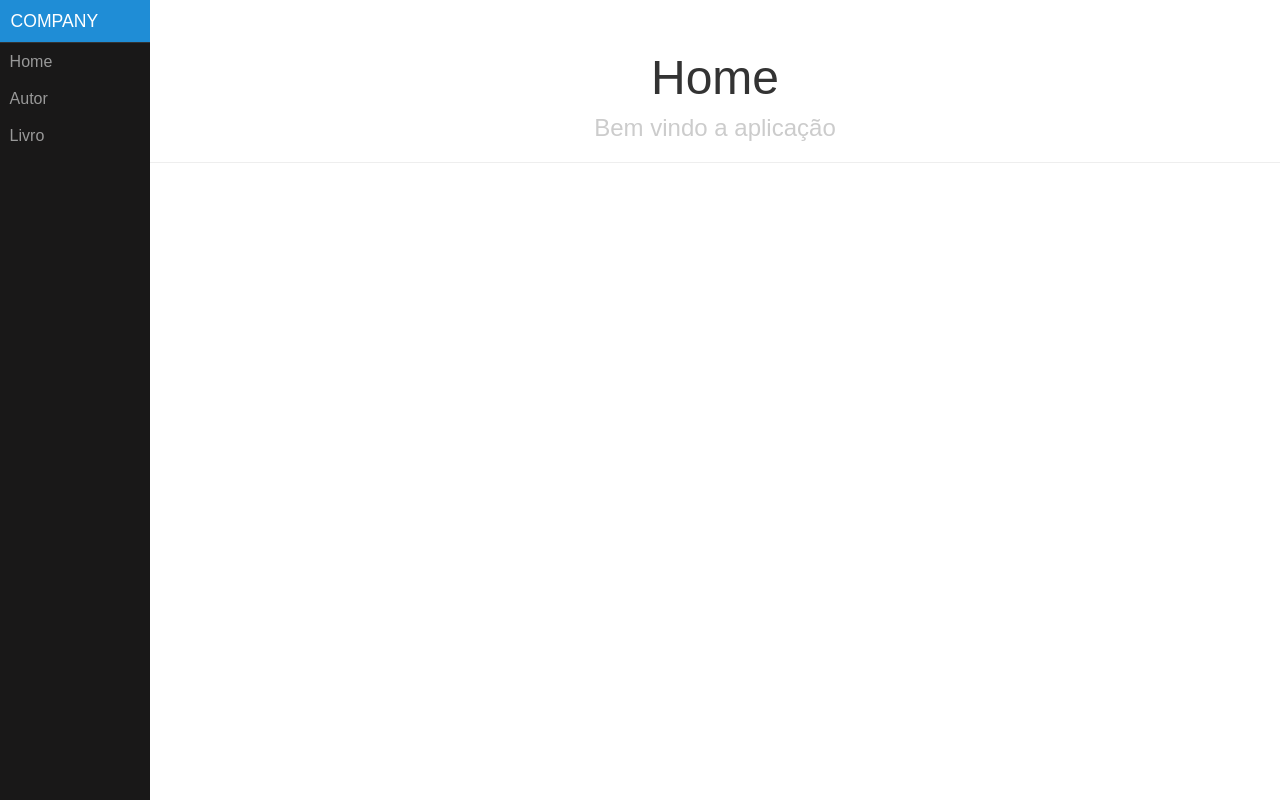
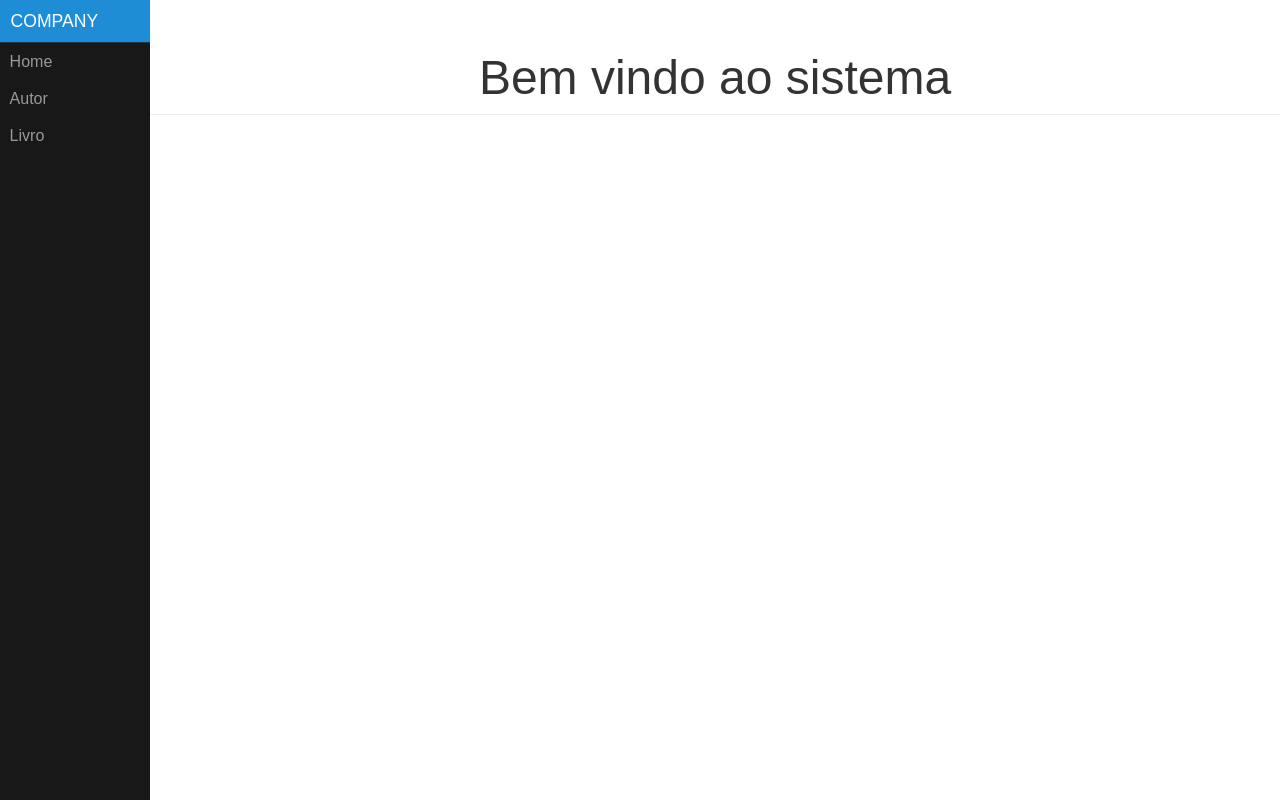
Before and after one commit to gustavopimentelrinaldi/BookRegister, a React (Create React App) app: page / in a window 1280 px wide. Built offline with nearby package versions, Linux system fonts and the light colour scheme.

Commit message:
redering components through react-router

```diff
--- a/src/App.js
+++ b/src/App.js
@@ -19,21 +19,15 @@ class App extends Component{
           <a className="pure-menu-heading" href="">Company</a>
 
           <ul className="pure-menu-list">
-              <li className="pure-menu-item"><Link to="" className="pure-menu-link">Home</Link></li>
+              <li className="pure-menu-item"><Link to="/" className="pure-menu-link">Home</Link></li>
               <li className="pure-menu-item"><Link to="/autor" className="pure-menu-link">Autor</Link></li>
-              <li className="pure-menu-item"><Link to="" className="pure-menu-link">Livro</Link></li>
+              <li className="pure-menu-item"><Link to="/livro" className="pure-menu-link">Livro</Link></li>
           </ul>
       </div>
   </div>
 
-  <div id="main">
-      <div className="header">
-          <h1>Home</h1>
-          <h2>Bem vindo a aplicação</h2>
-      </div>
-
-      <div className="content">
-        </div>
+    <div id="main">
+      {this.props.children}
     </div>
   </div>
     );
--- a/src/Autor.js
+++ b/src/Autor.js
@@ -117,10 +117,17 @@ export default class AutorBox extends Component {
 
     render(){
         return(
-            <div>
-                <FormularioAutor />
-                <TabelaAutores lista={this.state.lista}/>
+          <div>
+            <div className="header">
+              <h1>Home</h1>
+              <h2>Bem vindo a aplicação</h2>
             </div>
+
+            <div className="content">
+              <FormularioAutor />
+              <TabelaAutores lista={this.state.lista}/>
+            </div>
+          </div>
         )
     }
 }
--- /dev/null
+++ b/src/Home.js
@@ -0,0 +1,16 @@
+import React, {Component} from 'react';
+
+export default class Home extends Component{
+    render(){
+        return(
+            <div>
+                <div className="header">
+                    <h1>Bem vindo ao sistema</h1>
+                </div>
+                <div className="content" id="content">
+
+                </div>
+            </div>
+        );
+    }
+}
--- a/src/index.js
+++ b/src/index.js
@@ -2,13 +2,16 @@ import React from 'react';
 import ReactDOM from 'react-dom';
 import App from './App';
 import * as serviceWorker from './serviceWorker';
-import { Router, Route, browserHistory } from 'react-router';
+import { Router, Route, browserHistory, IndexRoute } from 'react-router';
 import AutorBox from './Autor';
+import Home from './Home';
 
 ReactDOM.render(<Router history={browserHistory}>
-                    <Route path="/" component={App}/>
-                    <Route path="/autor" component={AutorBox}/>
-                    <Route path="/livro"/>
+                    <Route path="/" component={App}>
+                        <IndexRoute path="/" component={Home}/>
+                        <Route path="/autor" component={AutorBox}/>
+                        <Route path="/livro"/>
+                    </Route>
                 </Router>, document.getElementById('root'));
 
 // If you want your app to work offline and load faster, you can change
```
